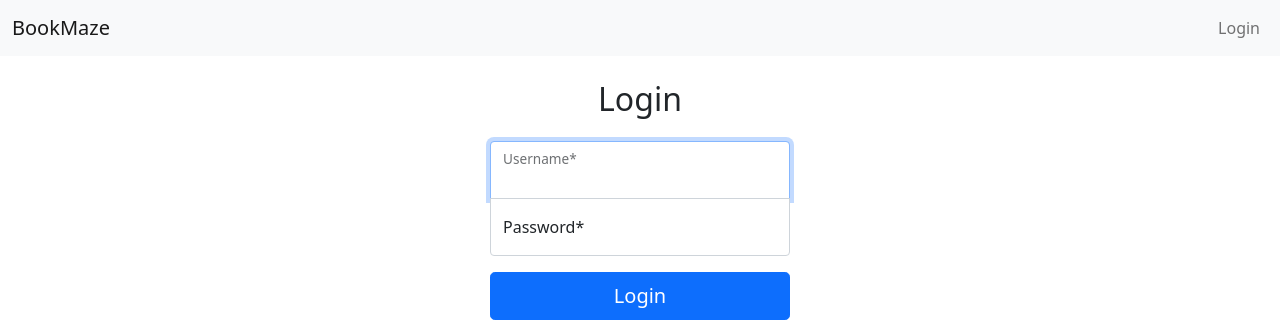
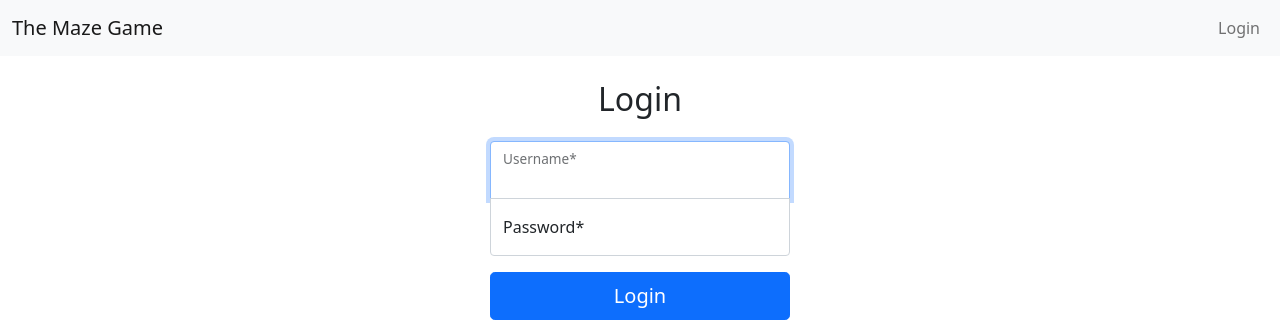
Before and after one commit to meic/maze, a Django app: page /login/ in a window 1280 px wide. Shown: the top 334 px of the page. Run offline with Django 3.2, Linux system fonts and the light colour scheme; some libraries are stand-ins or nearby versions.

Commit message:
Title update

```diff
--- a/src/bookmaze/templates/bookmaze/base.html
+++ b/src/bookmaze/templates/bookmaze/base.html
@@ -12,12 +12,12 @@
     <link href="{% static 'bookmaze/css/bookmaze.css' %}" rel="stylesheet">
     <link href="{% static 'maze/css/maze.css' %}" rel="stylesheet">
 
-    <title>{% block title %}Book Maze{% endblock %}</title>
+    <title>{% block title %}The Maze Game{% endblock %}</title>
   </head>
   <body>
     <nav class="navbar navbar-expand-lg navbar-light bg-light mb-4">
       <div class="container-fluid">
-        <a class="navbar-brand" href="/">BookMaze</a>
+        <a class="navbar-brand" href="/">The Maze Game</a>
         <button class="navbar-toggler" type="button" data-bs-toggle="collapse" data-bs-target="#navbarSupportedContent" aria-controls="navbarSupportedContent" aria-expanded="false" aria-label="Toggle navigation">
           <span class="navbar-toggler-icon"></span>
         </button>
--- a/src/maze/templates/maze/index.html
+++ b/src/maze/templates/maze/index.html
@@ -1,6 +1,4 @@
 {% extends "bookmaze/base.html" %}
-
-{% block title %}Maze x{% endblock %}
 
 {% block content %}
 <h2>Mazes</h2>
--- a/src/maze/templates/maze/maze.html
+++ b/src/maze/templates/maze/maze.html
@@ -2,7 +2,7 @@
 
 {% load crispy_forms_tags %}
 
-{% block title %}Maze x{% endblock %}
+{% block title %}The Maze Game: {{maze.id}}{% endblock %}
 
 {% block content %}
 <h2>Maze: {{maze.id}}</h2>
```
